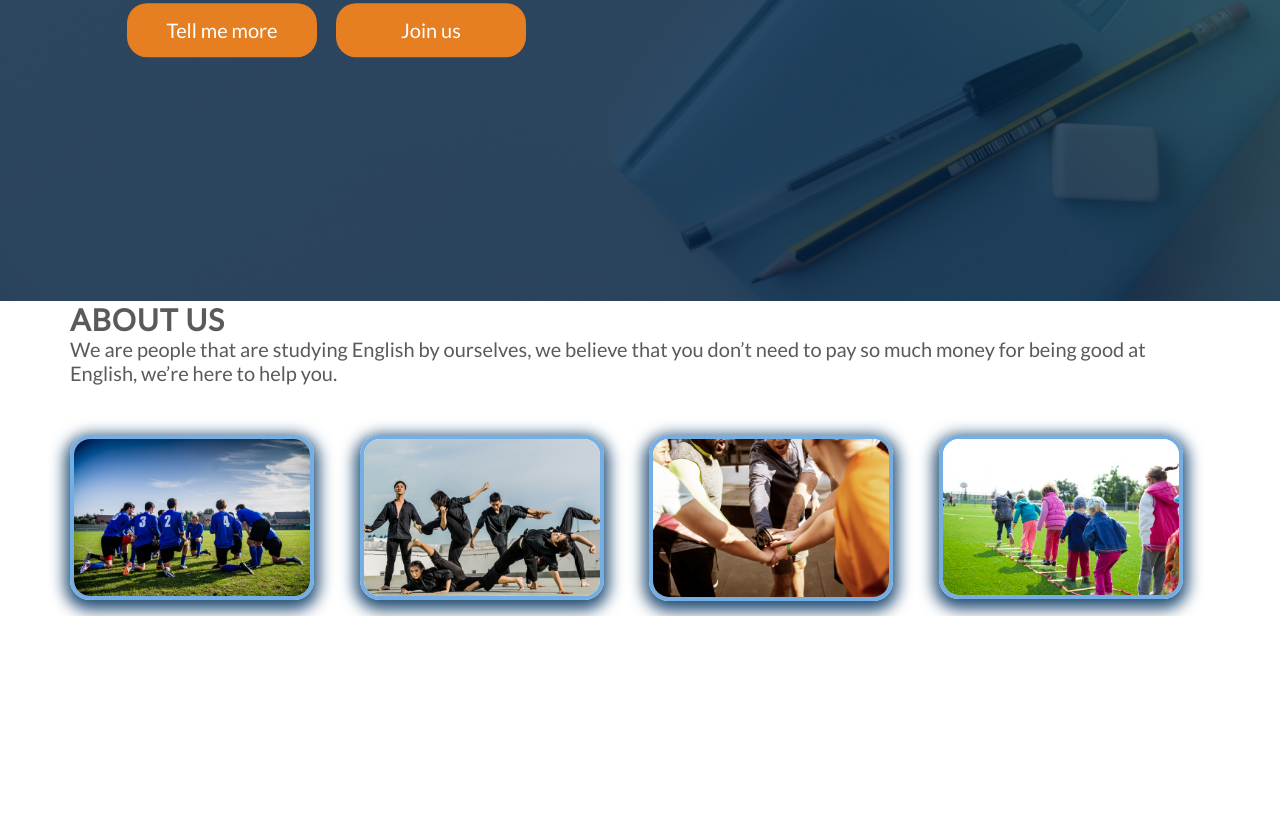
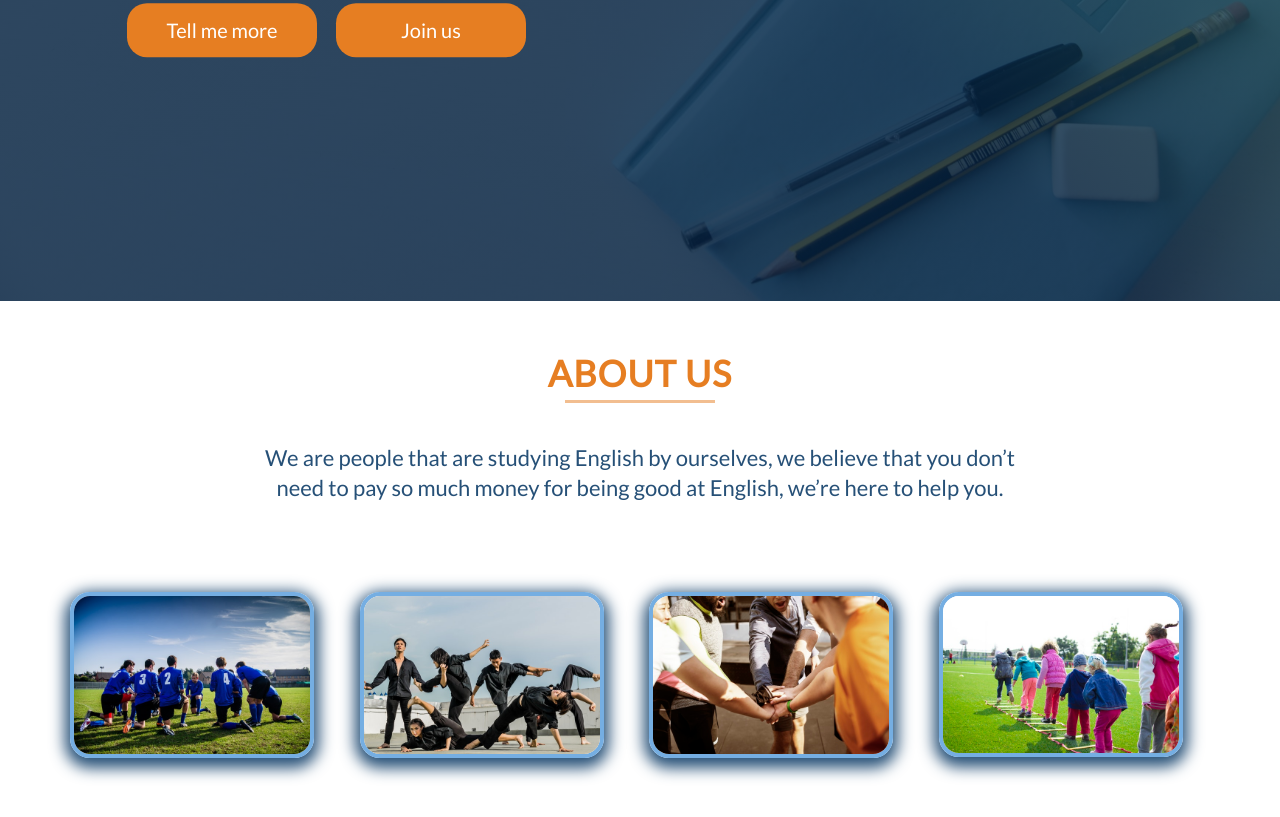
Before and after one commit to BuiTanLan/LandingPage, a plain HTML site: page index.html in a window 1280 px wide. Shown: the part 499-1316 px from the top of the page. Before the commit the page ends 1115 px from the top, so only its background shows below. Drawn offline with Linux system fonts and the light colour scheme.

Commit message:
section and p-long

```diff
--- a/resources/css/styles.css
+++ b/resources/css/styles.css
@@ -38,7 +38,10 @@ html{
     display: table;
     clear: both;
 }
-h1,h2, h3
+section{
+    padding:50px 0;
+}
+h1,h2,h3
 {
     text-transform: uppercase;
     letter-spacing: 1px;
@@ -51,6 +54,46 @@ h1{
     color: white;
     line-height: 135%;
     margin-bottom: 50px;
+}
+h2
+{
+    color: #e67e22;
+    font-size: 180%;
+    font-weight: 700;
+    text-align: center;
+}
+/* tạo gạch chân */
+h2::after{
+    content:"";
+    display: block;
+    width: 150px;
+    height: 3px;
+    background-color: rgba(230, 126, 34, 0.5);
+    margin: 0 auto;
+    margin-top: 5px;
+}
+ h3{
+    padding-top:30px;
+    padding-bottom: 10px;
+    text-align: center;
+    margin-top:40px;
+    margin-bottom: 40px;
+    color: white;
+    background-color: #265077;
+    border-top-left-radius: 15px;
+    border-top-right-radius: 15px;
+    margin-bottom: 20px;
+}
+.p-long{
+    text-align: center;
+    color: #265077;
+    font-size: 22px;
+    width: 70%;
+    margin: 0 auto;
+    /* có thể dùng margin-left: 15%; vì width là 70% */
+    margin-top: 40px;
+    margin-bottom: 40px;
+    line-height: 135%;
 }
 /* ----------------HAEDER---------------- */
 header{
@@ -67,10 +110,7 @@ header{
     margin-left: 70px;
     margin-top: -50px;
 }
-.row{
-    width: 1140px;
-    margin: 0 auto;
-}
+
 .main-nav{
     float: right;
     list-style: none;
```
